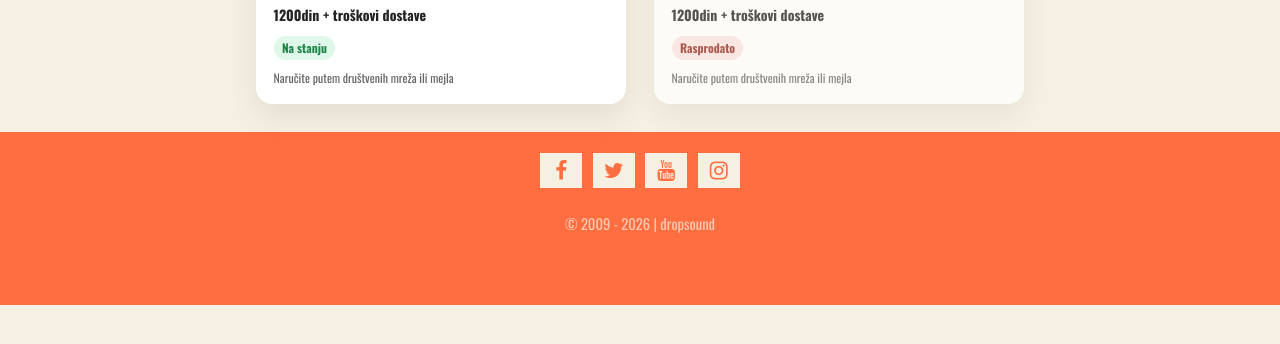
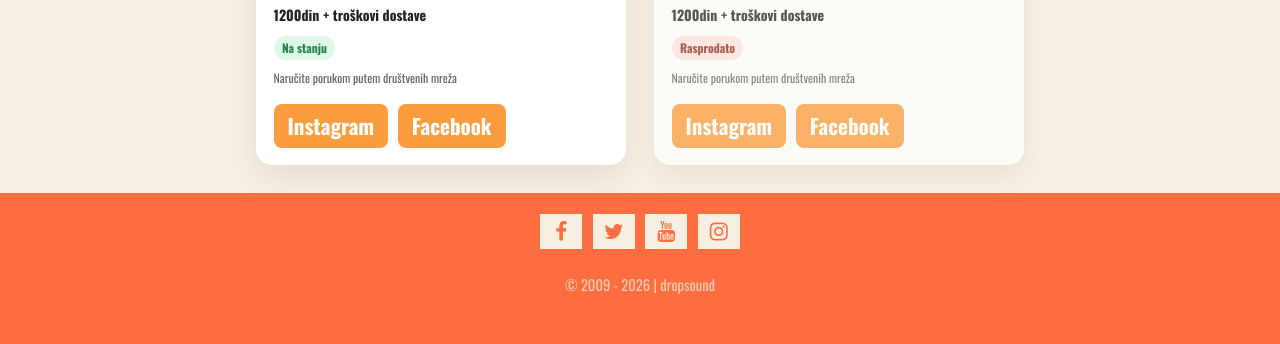
Before and after one commit to dropsound/lusteri-bend-website, a website: page src/pages/prodavnica.html in a window 1280 px wide. Shown: the part 736-1080 px from the top of the page. Before the commit the page ends 1041 px from the top, so only its background shows below. Drawn offline with nearby package versions, Linux system fonts and the light colour scheme; files that its build step writes are made by us from their sources.

Commit message:
shop v.2

```diff
--- a/src/pages/prodavnica.html
+++ b/src/pages/prodavnica.html
@@ -42,7 +42,15 @@
                         <div class="merchName strong">Gavran v.25</div>
                         <div class="merchPrice">1200din + troškovi dostave</div>
                         <div class="merchState on">Na stanju</div>
-                        <div class="merchOrder">Naručite putem društvenih mreža ili mejla</div>
+                        <div class="merchOrder">Naručite porukom putem društvenih mreža</div>
+                        <div class="merchOrder">
+                            <a href="https://www.instagram.com/lusteri" class="orderBtn" target="_blank" rel="noopener" aria-label="Naruči putem Instagrama">
+                                Instagram
+                            </a>
+                            <a href="https://www.facebook.com/lusteri" class="orderBtn" target="_blank" rel="noopener" aria-label="Naruči putem Facebook-a">
+                                Facebook
+                            </a>
+                        </div>
                     </div>
                     <div class="merchCard" tabindex="0" role="button"
      aria-label="Open product image: Nema kad v.20"
@@ -54,7 +62,15 @@
                         <div class="merchName strong">Nema kad v.20</div>
                         <div class="merchPrice">1200din + troškovi dostave</div>
                         <div class="merchState off">Rasprodato</div>
-                        <div class="merchOrder">Naručite putem društvenih mreža ili mejla</div>
+                        <div class="merchOrder">Naručite porukom putem društvenih mreža</div>
+                        <div class="merchOrder">
+                            <a href="https://www.instagram.com/lusteribend/" class="orderBtn" target="_blank" rel="noopener" aria-label="Naruči putem Instagrama">
+                                Instagram
+                            </a>
+                            <a href="https://www.facebook.com/lusteribend" class="orderBtn" target="_blank" rel="noopener" aria-label="Naruči putem Facebook-a">
+                                Facebook
+                            </a>
+                        </div>
 
                     </div>
 
@@ -161,6 +177,12 @@ overlay.addEventListener('click', e => {
     lastFocusedCard?.focus();
   }
 })();
+
+document.querySelectorAll('.orderBtn').forEach(btn => {
+  btn.addEventListener('click', e => {
+    e.stopPropagation(); // klik ne prolazi do kartice
+  });
+});
 </script>
 
 
--- a/src/sass/style.scss
+++ b/src/sass/style.scss
@@ -791,3 +791,21 @@ footer {
   max-height: 90vh;
   border-radius: 12px;
 }
+
+.orderBtn {
+  display: inline-block;
+  background-color: #f99d3e;
+  color: #fff;
+  padding: 0.5rem 1rem;
+  border-radius: 8px;
+  font-weight: 600;
+  text-decoration: none;
+  margin-right: 0.5rem;
+  transition: background-color 0.2s;
+
+  &:hover,
+  &:focus-visible {
+    background-color: #d87e2a;
+    outline: none;
+  }
+}
```
